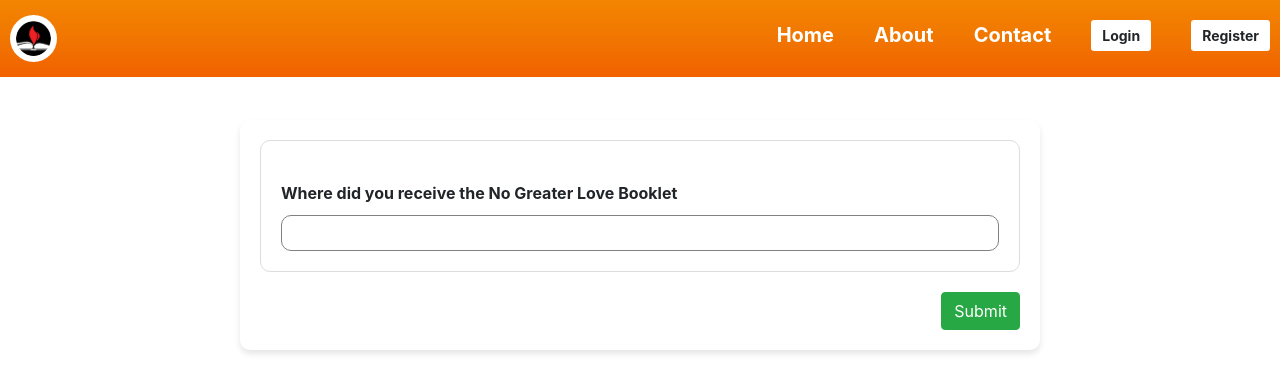
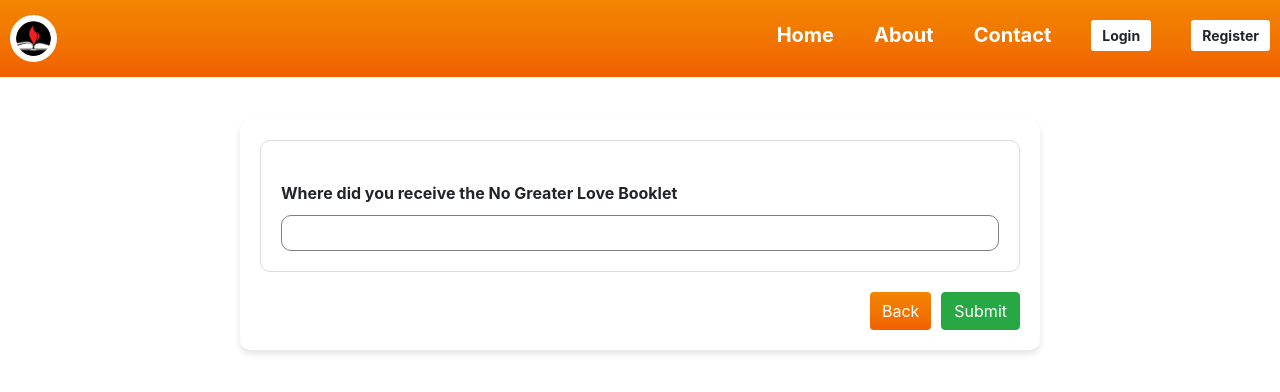
Before and after one commit to lachapetanaveen/BFTW_WEB, a React (Create React App) app: page /questionstepper in a window 1280 px wide. Both pictures are taken after a click on the button "Next". Shown: the top 392 px of the page. Built offline with nearby package versions, Linux system fonts and the light colour scheme.

Commit message:
added back button

```diff
--- a/src/pages/no_greater_love/questions.stepper.js
+++ b/src/pages/no_greater_love/questions.stepper.js
@@ -41,6 +41,20 @@ const QuestionsStepper = () => {
 
         return updatedAnswers;
       });
+  };
+  const handleBack = () => {
+    if (activeStep > 1) {
+      let prevStep = activeStep - 1;
+      while (prevStep >= 1) {
+        if (!isStepValid(prevStep)) {
+          prevStep--;
+        } else {
+          break;
+        }
+      }
+
+      setActiveStep(prevStep);
+    }
   };
   const isStepValid = step => {
     const stepQuestions = questionArray.filter(
@@ -198,6 +212,11 @@ console.log(stepQuestions,'stepQuestions');
           {renderStep(activeStep)}
 
           <div className='stepper_buttons'>
+          {activeStep > 1 && (
+              <button onClick={handleBack} className='btn btn-primary'>
+                Back
+              </button>
+            )}
           {activeStep !== questionArray[questionArray.length - 1].step && (
             <button
               disabled={!isStepValid(activeStep)}
```
